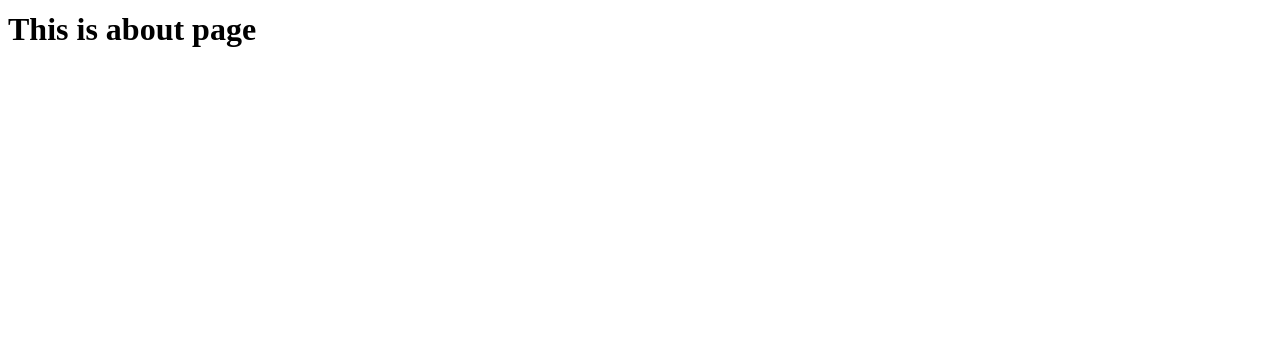
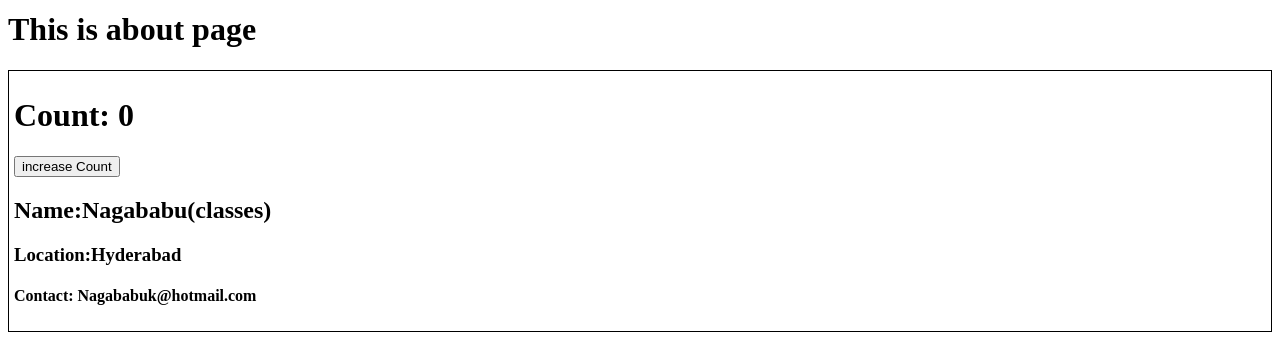
Before and after one commit to nagababo/React-Practice, a React (Vite) app: page /about in a window 1280 px wide. Shown: the part 174-518 px from the top of the page. Built offline with nearby package versions, Linux system fonts and the light colour scheme.

Commit message:
feat: add User and UserClass components for user display and interaction

```diff
--- a/index.css
+++ b/index.css
@@ -71,3 +71,9 @@
 .search-btn{
     padding:5px
 }
+
+.user-card{
+    border: 1px solid;
+    padding:5px;
+
+}
--- a/src/components/About.js
+++ b/src/components/About.js
@@ -1,7 +1,11 @@
+import User from "./User"
+import UserClass from "./UserClass"
 const About = ()=>{
     return (
         <>
         <h1>This is about page</h1>
+        {/* <User name ={"Nagababu functions"} location={"Vijaywada"}/> */}
+        <UserClass name = {"Nagababu(classes)"} location={"Hyderabad"}/>
         </>
     )
 
--- /dev/null
+++ b/src/components/User.js
@@ -0,0 +1,16 @@
+import React  from 'react'
+import {useState} from 'react'
+const User = ({name,location})=>{
+
+    const[ count, setCount] = useState(0)
+    return (
+        <div className="user-card">
+            count:{count}
+            <h2>Name:{name}</h2>
+            <h3>Location:{location}</h3>
+            <h4>Contact: Nagababuk@hotmail.com</h4>
+        </div>
+    )
+}
+
+export default User
--- /dev/null
+++ b/src/components/UserClass.js
@@ -0,0 +1,31 @@
+import React  from "react";
+class UserClass extends React.Component{
+    constructor(props){
+        super(props)
+        this.state={
+            count:0,
+        }
+    }
+
+    render(){
+    const {name, location} = this.props
+    const {count, count2} = this.state
+       return (
+        <div className="user-card">
+            <h1>Count: {count}</h1>
+            <button onClick={()=>{
+
+                // Never update state vaiable directly
+                this.setState({
+                    count: this.state.count + 1
+                })
+            }}>increase Count</button>
+            <h2>Name:{name}</h2>
+            <h3>Location:{location}</h3>
+            <h4>Contact: Nagababuk@hotmail.com</h4>
+        </div>
+    )
+    }
+}
+
+export default UserClass
```
